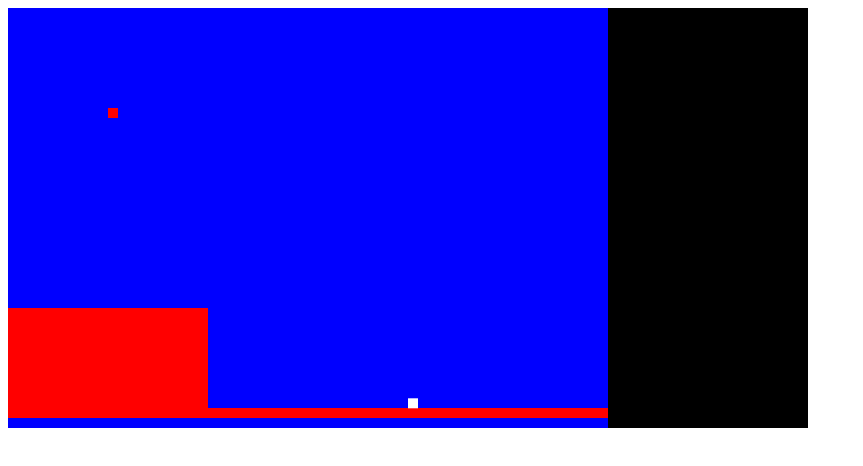
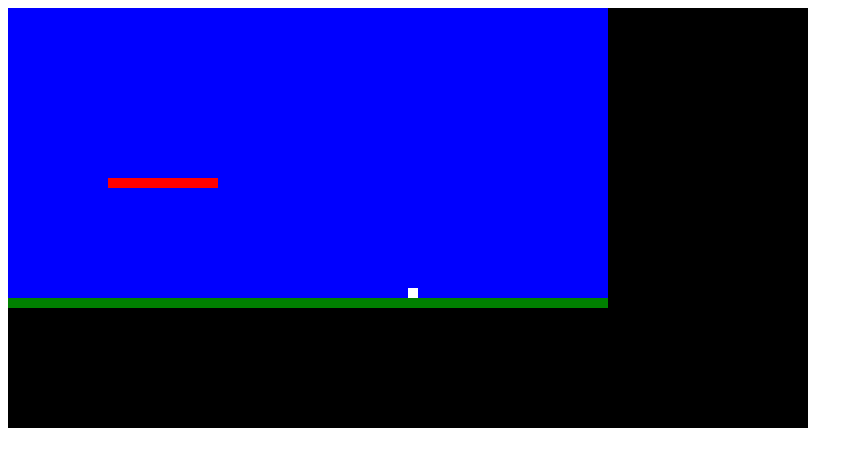
Before and after one commit to agentultra/js13k2018, a plain HTML site: page src/index.html in a window 1280 px wide. Shown: the whole page, without its empty margins (0-863 px from the left). Drawn offline with Linux system fonts and the light colour scheme.

Commit message:
Add level loader

```diff
--- /dev/null
+++ b/src/assets/levels/1-1.json
@@ -0,0 +1,32 @@
+{
+    "tilemap": {
+        "w": 60,
+        "h": 30,
+        "tSize": 10,
+        "backgrounds": [
+            {
+                "type": 2,
+                "x1": 0,
+                "y1": 0,
+                "x2": 59,
+                "y2": 59
+            }
+        ],
+        "walls": [
+            {
+                "type": 0,
+                "x1": 0,
+                "y1": 29,
+                "x2": 59,
+                "y2": 29
+            },
+            {
+                "type": 1,
+                "x1": 10,
+                "y1": 17,
+                "x2": 20,
+                "y2": 17
+            }
+        ]
+    }
+}
--- a/src/game.js
+++ b/src/game.js
@@ -1,4 +1,5 @@
 import {btn} from './js/controls.js'
+import {loadLevel} from './js/loaders/level.js'
 import {Player} from './js/player.js'
 import tilemap from './js/tilemap.js'
 
@@ -22,24 +23,29 @@ const clr = () => {
     stage.fillRect(0, 0, stageW, stageH)
 }
 
-const initTileMap = () => {
-    const m = tilemap.TileMap(60, 60, 10)
-    tilemap.set(10, 10, 1, m)
-    tilemap.set(10, 30, 1, m)
-    for (let i = 0; i < 60; i++)
-        tilemap.set(i, 40, 1, m)
-    for (let i = 0; i < 20; i++) {
-        for (let j = 30; j < 40; j++) {
-            tilemap.set(i, j, 1, m)
+const initTileMap = tmap => {
+    const m = tilemap.TileMap(tmap.w, tmap.h, tmap.tSize, 99)
+    for (const bg of tmap.backgrounds) {
+        for (let i = bg.x1; i <= bg.x2; i++) {
+            for (let j = bg.y1; j <= bg.y2; j++) {
+                tilemap.set(i, j, bg.type, m)
+            }
+        }
+    }
+    for (const w of tmap.walls) {
+        for (let i = w.x1; i <= w.x2; i++) {
+            for (let j = w.y1; j <= w.y2; j++) {
+                tilemap.set(i, j, w.type, m)
+            }
         }
     }
     return m
 }
 
-const init = () => Object.assign(state, {
+const init = initialLevel => Object.assign(state, {
     gravity: 0.3,
     plyr: Player(stageW / 2, stageH / 2, 0, 2),
-    tileMap: initTileMap(),
+    tileMap: initTileMap(initialLevel.tilemap),
     velLimit: {x: 2, y: 16}
 })
 
@@ -134,11 +140,10 @@ const render = () => {
     stage.fillRect(plyr.x, plyr.y, plyr.w, plyr.h)
 }
 
-const loop = () => {
+const loop = dt => {
     window.requestAnimationFrame(loop)
     currentTime = (new Date()).getTime()
     dt = currentTime - lastTime
-
     update(dt)
 
     if (dt > interval) {
@@ -148,5 +153,9 @@ const loop = () => {
     }
 }
 
-init()
-window.requestAnimationFrame(loop)
+Promise.all([
+    loadLevel('1-1')
+]).then(([lvl]) => {
+    init(lvl)
+    window.requestAnimationFrame(loop)
+})
--- a/src/index.html
+++ b/src/index.html
@@ -3,6 +3,7 @@
   <head>
     <title>Offline</title>
     <script src="js/controls.js" type="module"></script>
+    <script src="js/loaders/level.js" type="module"></script>
     <script src="js/player.js" type="module"></script>
     <script src="js/tilemap.js" type="module"></script>
     <script src="js/utils.js" type="module"></script>
--- /dev/null
+++ b/src/js/loaders/level.js
@@ -0,0 +1,7 @@
+export const loadLevel = name =>
+    fetch(`assets/levels/${name}.json`, {
+        headers: {
+            'Content-Type': 'application/json'
+        }
+    })
+    .then(response => response.json())
--- a/src/js/tilemap.js
+++ b/src/js/tilemap.js
@@ -12,14 +12,14 @@ const TileMap = (w, h, tSize, defaultTile=2) => ({
 })
 
 const get = (x, y, map) => {
-    const t = tileSet[map.tiles[y * map.h + x]]
+    const t = tileSet[map.tiles[(y * map.w) + x]]
     if (typeof t === 'undefined')
         return {solid: true}
     return t
 }
 
 const set = (x, y, tile, map) => {
-    map.tiles[y * map.h + x] = tile
+    map.tiles[(y * map.w) + x] = tile
 }
 
 const render = (tileMap, stage) => {
```
